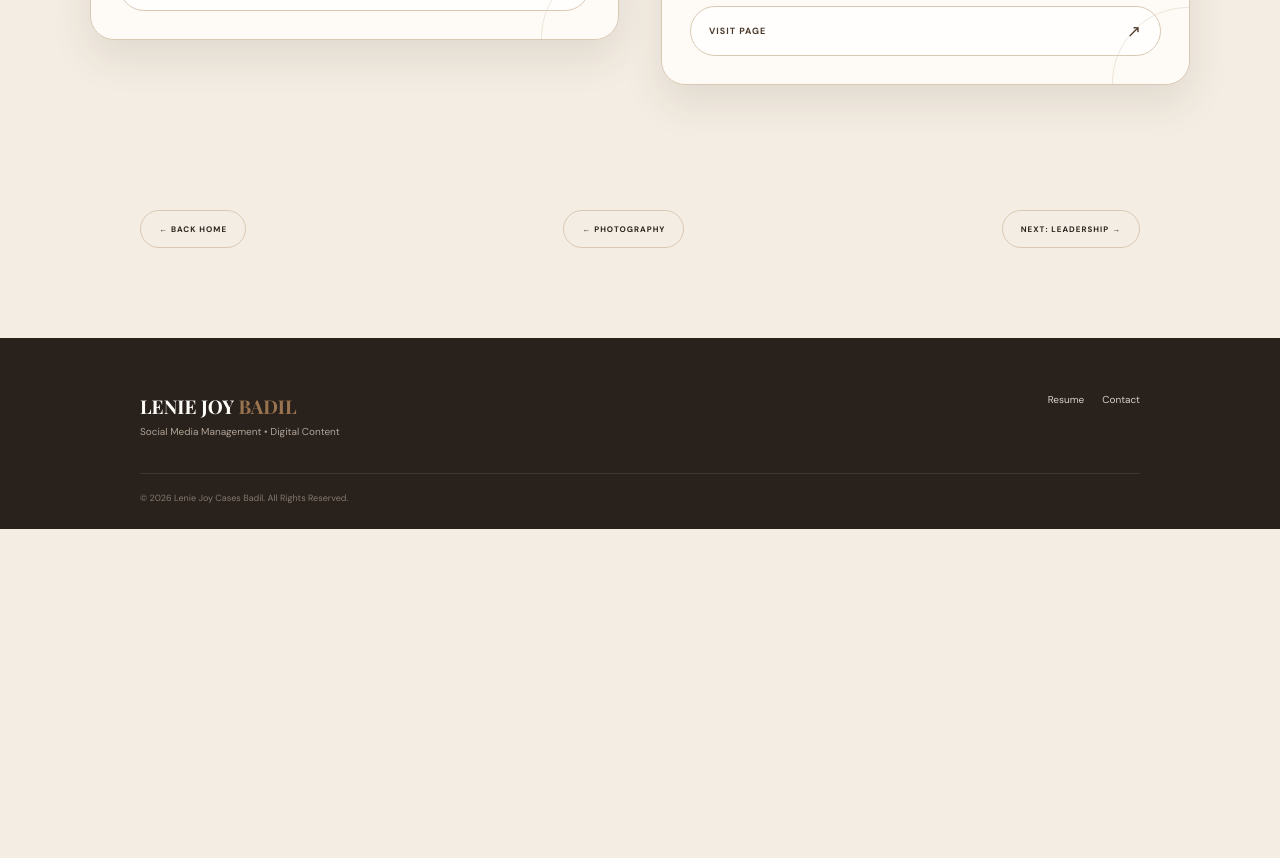
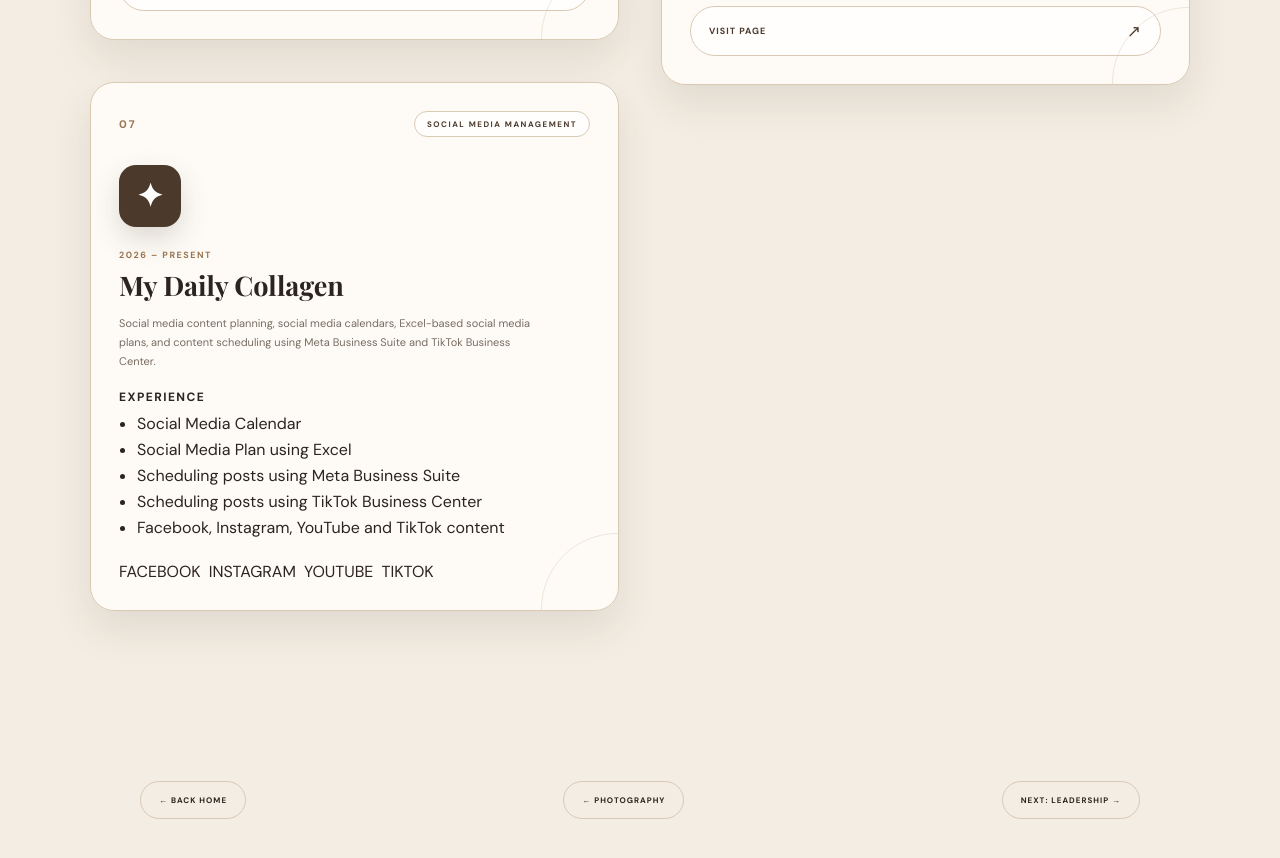
Before and after one commit to leniejoybadil/LeniePortfolio, a plain HTML site: page social-media.html in a window 1280 px wide. Shown: the part 1684-2542 px from the top of the page. Before the commit the page ends 2213 px from the top, so only its background shows below. Drawn offline with nearby package versions, Linux system fonts and the light colour scheme.

Commit message:
my daily collagen

```diff
--- a/social-media.html
+++ b/social-media.html
@@ -9,6 +9,41 @@
     <title>Social Media Manager | Lenie Joy Badil</title>
 
     <link rel="stylesheet" href="style.css">
+
+
+<style>
+/* Added for My Daily Collagen experience card */
+.social-experience {
+    margin-top: 18px;
+}
+
+.social-experience strong {
+    display: block;
+    font-size: 0.75rem;
+    letter-spacing: 0.12em;
+    margin-bottom: 8px;
+}
+
+.social-experience ul {
+    margin: 0;
+    padding-left: 18px;
+}
+
+.social-experience li {
+    margin-bottom: 5px;
+}
+
+.social-platform-links {
+    display: flex;
+    flex-wrap: wrap;
+    gap: 8px;
+    margin-top: 18px;
+}
+
+.social-platform-links a {
+    text-decoration: none;
+}
+</style>
 
 </head>
 
@@ -461,7 +496,69 @@
             </article>
 
 
-        </div>
+
+            <!-- CARD 07 -->
+
+            <article class="social-card">
+
+                <div class="social-card-top">
+
+                    <span class="social-number">
+                        07
+                    </span>
+
+                    <span class="social-platform">
+                        SOCIAL MEDIA MANAGEMENT
+                    </span>
+
+                </div>
+
+
+                <div class="social-icon">
+                    ✦
+                </div>
+
+
+                <div class="social-card-content">
+
+                    <span class="social-year">
+                        2026 – PRESENT
+                    </span>
+
+                    <h2>
+                        My Daily Collagen
+                    </h2>
+
+                    <p>
+                        Social media content planning, social media calendars,
+                        Excel-based social media plans, and content scheduling
+                        using Meta Business Suite and TikTok Business Center.
+                    </p>
+
+                    <div class="social-experience">
+                        <strong>EXPERIENCE</strong>
+                        <ul>
+                            <li>Social Media Calendar</li>
+                            <li>Social Media Plan using Excel</li>
+                            <li>Scheduling posts using Meta Business Suite</li>
+                            <li>Scheduling posts using TikTok Business Center</li>
+                            <li>Facebook, Instagram, YouTube and TikTok content</li>
+                        </ul>
+                    </div>
+
+                </div>
+
+
+                <div class="social-platform-links">
+                    <a href="https://web.facebook.com/mydailycollagen" target="_blank" rel="noopener noreferrer">FACEBOOK</a>
+                    <a href="https://www.instagram.com/mydailycollagen/" target="_blank" rel="noopener noreferrer">INSTAGRAM</a>
+                    <a href="https://www.youtube.com/channel/UCxNmHpyCjGy2rMFCphLUJzw" target="_blank" rel="noopener noreferrer">YOUTUBE</a>
+                    <a href="https://www.tiktok.com/@mydailycollagen?is_from_webapp=1&sender_device=pc" target="_blank" rel="noopener noreferrer">TIKTOK</a>
+                </div>
+
+            </article>
+
+</div>
 
     </section>
 
```
